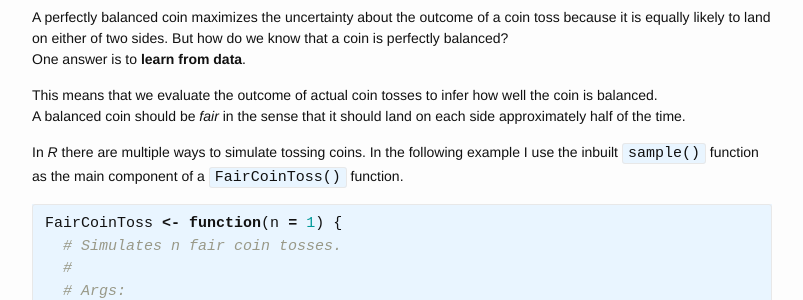
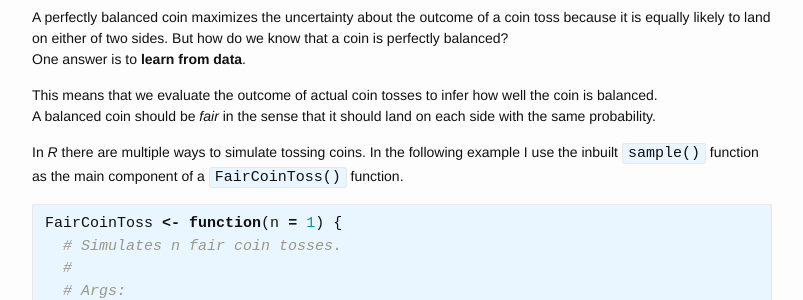
Before and after one commit to kuruga/kuruga.github.io, a Jekyll site: the page built from _posts/2016-07-11-coins.markdown, in a window 1280 px wide and 900 px high, scrolled down 613 px. Shown: the part 152-452 px from the top of the window, without its empty margins (238-1041 px from the left). Built offline with Jekyll 4.4.1, drawn with Linux system fonts in a browser that asks for light colours; formulas are drawn with MathJax 3; comment, search, counter and statistics services are not loaded.

Commit message:
removed frequentist wording

```diff
--- a/_posts/2016-07-11-coins.markdown
+++ b/_posts/2016-07-11-coins.markdown
@@ -37,7 +37,7 @@ But how do we know that a coin is perfectly balanced? <br>
 One answer is to **learn from data**.
 
 This means that we evaluate the outcome of actual coin tosses to infer how well the coin is balanced. <br>
-A balanced coin should be *fair* in the sense that it should land on each side approximately half of the time.
+A balanced coin should be *fair* in the sense that it should land on each side with the same probability.
 
 In *R* there are multiple ways to simulate tossing coins.
 In the following example I use the inbuilt `sample()` function as the main component of a `FairCoinToss()` function.
```
